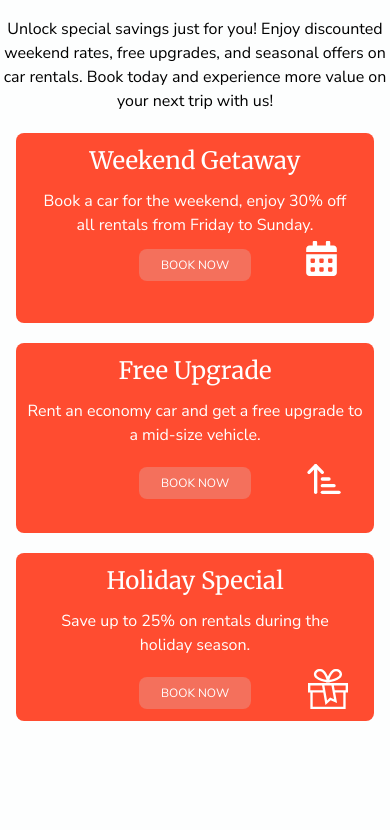
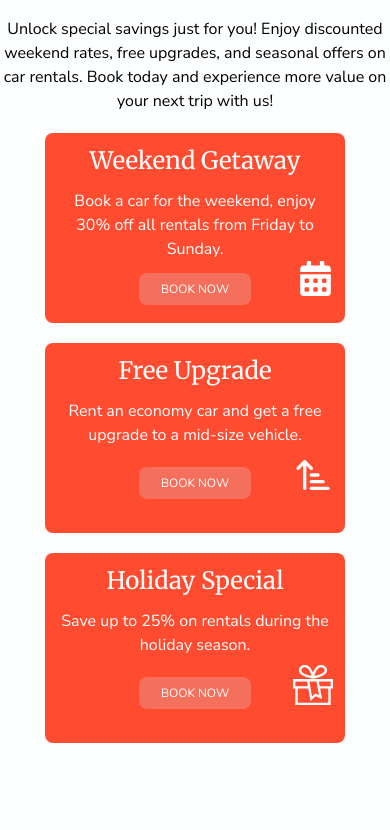
Before and after one commit to paradox-99/GoWheels, a React (Vite) app: page / in a window 390 px wide. Shown: the part 10774-11604 px from the top of the page. Built offline with nearby package versions, Linux system fonts and the light colour scheme.

Commit message:
special offer section and footer secition some code change and added

```diff
--- a/src/components/Footer.jsx
+++ b/src/components/Footer.jsx
@@ -30,7 +30,7 @@ const Footer = () => {
                             </div>
                         </div>
                         {/* input ;email */}
-                        <div className="flex gap-4">
+                        <div className="flex gap-4 flex-wrap">
                             <input className=" bg-[#3C3838]  w-[203px] h-10 py-3 px-3" type="text" name="" id="" placeholder="Your email" />
                             <p className="w-[119px] h-10 bg-[#ff4c30] text-sm flex items-center justify-center">SUBSCRIPTION</p>
                         </div>
--- a/src/components/HomeComponent/SpecialOffer.jsx
+++ b/src/components/HomeComponent/SpecialOffer.jsx
@@ -1,58 +1,75 @@
-import { FaCalendarAlt } from 'react-icons/fa';
+import { FaCalendarAlt } from "react-icons/fa";
 import { LuArrowUpNarrowWide } from "react-icons/lu";
 import { TfiGift } from "react-icons/tfi";
 
-
-import image from '../../../public/asset/offerImage.jpg'
+import image from "../../../public/asset/offerImage.jpg";
 const SpecialOffer = () => {
   return (
     <div>
-            <div className='lg:flex items-center justify-center lg:mt-20 mt-10 gap-5 container mx-auto'>
-                <div className='w'>
-                    <img className='lg:w-[600px] lg:h-[500px] rounded-tl-[150px] border-4 border-[#ff4c30] rounded-br-[150px]' src={image} alt="" />
+      <div className="lg:flex items-center justify-center lg:mt-20 mt-10 gap-5 container mx-auto">
+        <div className="lg:w-50% w-full">
+          <img
+            className="lg:w-[600px] max-w-full lg:h-[500px] rounded-tl-[150px] border-4 border-[#ff4c30] rounded-br-[150px]"
+            src={image}
+            alt=""
+          />
         </div>
-                <div className='lg:w-[50%] mx-auto '>
+        <div className="lg:w-[50%] w-full mx-auto ">
           <div>
-                        <div className='text-center'>
-                            <h2 className='text-[#ff4c30] text-3xl mt-5 lg:text-5xl font-bold '>Our Special Offers</h2>
-                            <p className='mt-5 text-black'>Unlock special savings just for you! Enjoy discounted weekend rates, free upgrades, and seasonal offers on car rentals. Book today and experience more value on your next trip with us!</p>
+            <div className="text-center">
+              <h2 className="text-[#ff4c30] text-3xl mt-5 lg:text-5xl font-bold ">
+                Our Special Offers
+              </h2>
+              <p className="mt-5 text-black">
+                Unlock special savings just for you! Enjoy discounted weekend
+                rates, free upgrades, and seasonal offers on car rentals. Book
+                today and experience more value on your next trip with us!
+              </p>
             </div>
-                        <div className='lg:flex px-4 lg:px-0 gap-5'>
-                            <div>
-                                {/* ***** */}
-                                <div className='md:w-[300px] h-[190px]  px-2 py-3 rounded-lg  mt-5  space-y-3 bg-[#ff4c30] text-white text-center '>
-                                    <h1 className='text-2xl'>Weekend Getaway</h1>
-                                    <p className='px-3'>Book a car for the weekend, enjoy 30% off all rentals from Friday to Sunday.</p>
-                                    <div className=' '>
-                                        <p className='bg-[#f4705c] text-xs p-2 w-28 mx-auto rounded-lg mt-3'>BOOK NOW</p>
-                                        <p className='absolute  lg:ml-[245px] ml-[280px]   -mt-10'><FaCalendarAlt size={35} />
+            <div className="flex justify-center items-center flex-wrap gap-5 pt-5">
+              <div className="w-[300px] h-[190px] relative py-3 rounded-lg  space-y-3 bg-[#ff4c30] text-white text-center ">
+                <h1 className="text-2xl">Weekend Getaway</h1>
+                <p className="px-3">
+                  Book a car for the weekend, enjoy 30% off all rentals from
+                  Friday to Sunday.
+                </p>
+                <div className=" ">
+                  <p className="bg-[#f4705c] text-xs p-2 w-28 mx-auto rounded-lg mt-3">
+                    BOOK NOW
+                  </p>
+                  <p className="absolute top-32 right-3">
+                    <FaCalendarAlt size={35} />
                   </p>
                 </div>
               </div>
-                            </div>
-                            <div>
-                                {/* ***** */}
-                                <div className='md:w-[300px] h-[190px]  px-2 py-3 rounded-lg  mt-5  space-y-3 bg-[#ff4c30] text-white text-center '>
-                                    <h1 className='text-2xl'>Free Upgrade</h1>
-                                    <p>Rent an economy car and get a free upgrade to a mid-size vehicle.</p>
-                                    <div className=' '>
-                                        <p className='bg-[#f4705c] text-xs p-2 w-28 mx-auto rounded-lg mt-5'>BOOK NOW</p>
-                                        <p className='absolute  lg:ml-[240px] ml-[280px]  -mt-10'><LuArrowUpNarrowWide size={40}/>
 
+              <div className="w-[300px] h-[190px] relative py-3 rounded-lg  space-y-3 bg-[#ff4c30] text-white text-center ">
+                <h1 className="text-2xl">Free Upgrade</h1>
+                <p>
+                  Rent an economy car and get a free upgrade to a mid-size
+                  vehicle.
+                </p>
+                <div className=" ">
+                  <p className="bg-[#f4705c] text-xs p-2 w-28 mx-auto rounded-lg mt-5">
+                    BOOK NOW
+                  </p>
+                  <p className="absolute top-28 right-3">
+                    <LuArrowUpNarrowWide size={40} />
                   </p>
                 </div>
               </div>
-                            </div>
-                        </div>
-                        <div className='px-4 lg:px-0'>
-                            {/* ***** */}
-                            <div className='md:w-[350px] px-3 mx-auto  py-3 rounded-lg  mt-5  space-y-3 bg-[#ff4c30] text-white text-center '>
-                                <h1 className='text-2xl'>Holiday Special</h1>
-                                <p className='px-3'>Save up to 25% on rentals during the holiday season.</p>
-                                <div className=' '>
-                                    <p className='bg-[#f4705c] uppercase text-xs p-2 w-28 mx-auto rounded-lg mt-5'>book now</p>
-                                    <p className='absolute  lg:ml-[280px] ml-[280px]   -mt-10'><TfiGift size={40}/>
 
+              <div className="w-[300px] h-[190px] relative mx-auto py-3 rounded-lg  space-y-3 bg-[#ff4c30] text-white text-center ">
+                <h1 className="text-2xl">Holiday Special</h1>
+                <p className="px-3">
+                  Save up to 25% on rentals during the holiday season.
+                </p>
+                <div className="">
+                  <p className="bg-[#f4705c] uppercase text-xs p-2 w-28 mx-auto rounded-lg mt-5">
+                    book now
+                  </p>
+                  <p className="absolute top-28 right-3">
+                    <TfiGift size={40} />
                   </p>
                 </div>
               </div>
```
Lines whose indentation alone changed are shown as unchanged.
